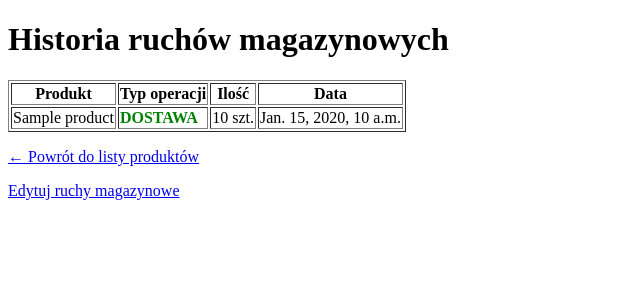
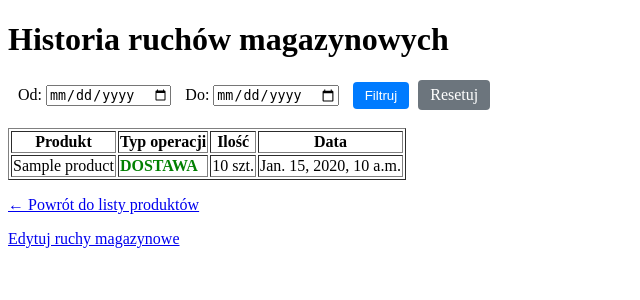
Before and after one commit to goldixp/system_magazynowy, a Django app: page /movements/ in a window 1280 px wide. Shown: the top 300 px of the page, without its empty margins (0-640 px from the left). Run offline with Django 5.2, Linux system fonts and the light colour scheme; tables that the repository leaves empty hold one stand-in row (values such as "Sample post").

Commit message:
feat: dodanie filtrowania ruchów magazynowych z kalendarzem i walidacją

```diff
--- a/inventory/models.py
+++ b/inventory/models.py
@@ -1,4 +1,5 @@
 from django.db import models
+from django.utils import timezone
 
 class Product(models.Model):
     """
@@ -55,7 +56,7 @@ class StockMovement(models.Model):
     product = models.ForeignKey(Product, on_delete=models.CASCADE, related_name='movements', verbose_name="Produkt")
     movement_type = models.CharField(max_length=3, choices=MOVEMENT_CHOICES, verbose_name="Typ operacji")
     quantity = models.PositiveIntegerField(verbose_name="Ilość sztuk")
-    created_at = models.DateTimeField(auto_now_add=True, verbose_name="Data i godzina operacji")
+    created_at = models.DateTimeField(default=timezone.now, verbose_name="Data i godzina operacji")
 
     def __str__(self):
         return f"{self.get_movement_type_display()} - {self.product.name} ({self.quantity} szt.)"
--- a/inventory/templates/inventory/stock_movement_list.html
+++ b/inventory/templates/inventory/stock_movement_list.html
@@ -8,6 +8,25 @@
 <body>
     <h1>Historia ruchów magazynowych</h1>
 
+    <form method="GET" action="" class="mb-3 d-flex">
+        <label style="margin-left: 10px;">Od:</label>
+        <input type="date" name="start_date" value="{{ start_date }}">
+        <label style="margin-left: 10px;">Do:</label>
+        <input type="date" name="end_date" value="{{ end_date }}">
+         <button type="submit" style="margin-left: 10px; background-color: #007bff; color: white; border: none; padding: 6px 12px; border-radius: 4px; cursor: pointer;">
+        Filtruj
+    </button>
+    <a href="{% url 'stock_movement_list' %}" style="margin-left: 5px; background-color: #6c757d; color: white; text-decoration: none; padding: 6px 12px; border-radius: 4px; display: inline-block;">
+        Resetuj
+    </a>
+    {% if error_message %}
+    <div class="alert alert-danger" role="alert" style="margin-top: 15px; margin-bottom: 15px;">
+        {{ error_message }}
+    </div>
+{% endif %}
+    </form>
+
+    <br>
 
 
     <table border="1">
--- a/inventory/views.py
+++ b/inventory/views.py
@@ -15,8 +15,28 @@ def product_list(request):
 
 def stock_movement_list(request):
     movements = StockMovement.objects.all().order_by('-created_at')
-    return render(request, 'inventory/stock_movement_list.html', {'movements': movements})
 
+    start_date = request.GET.get('start_date', '')
+    end_date = request.GET.get('end_date', '')
+    error_message = None
+
+
+    if start_date and end_date and start_date > end_date:
+        error_message = "Błąd: Data końcowa nie może być wcześniejsza niż data początkowa!"
+    else:
+
+        if start_date:
+            movements = movements.filter(created_at__gte=start_date)
+        if end_date:
+            movements = movements.filter(created_at__lte=f"{end_date} 23:59:59")
+
+    context = {
+        'movements': movements,
+        'start_date': start_date,
+        'end_date': end_date,
+        'error_message': error_message
+    }
+    return render(request, 'inventory/stock_movement_list.html', context)
 def add_stock_movement(request):
     if request.method == 'POST':
         form = StockMovementForm(request.POST)
```
Also changed, not shown: inventory/migrations/0004_alter_stockmovement_created_at.py (added).
